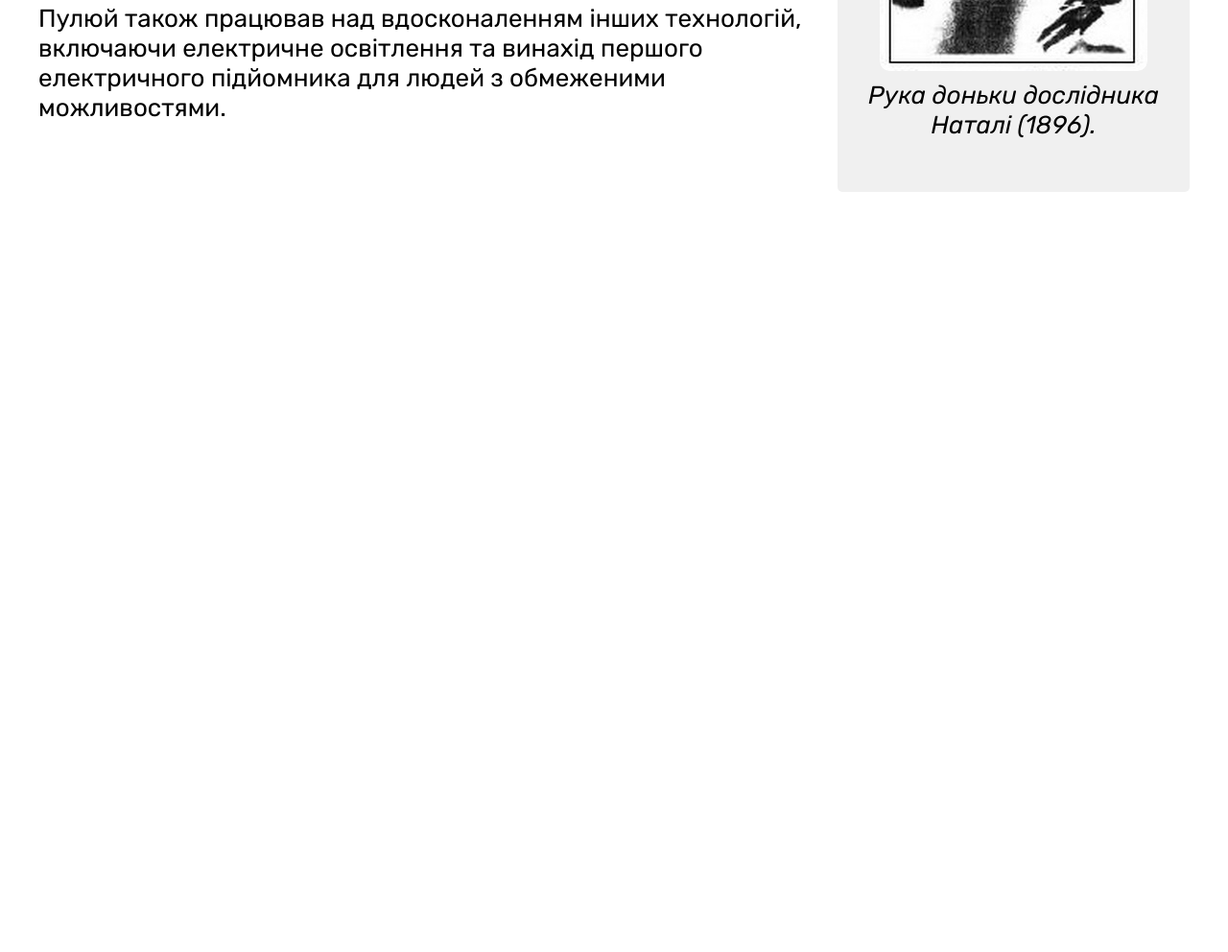
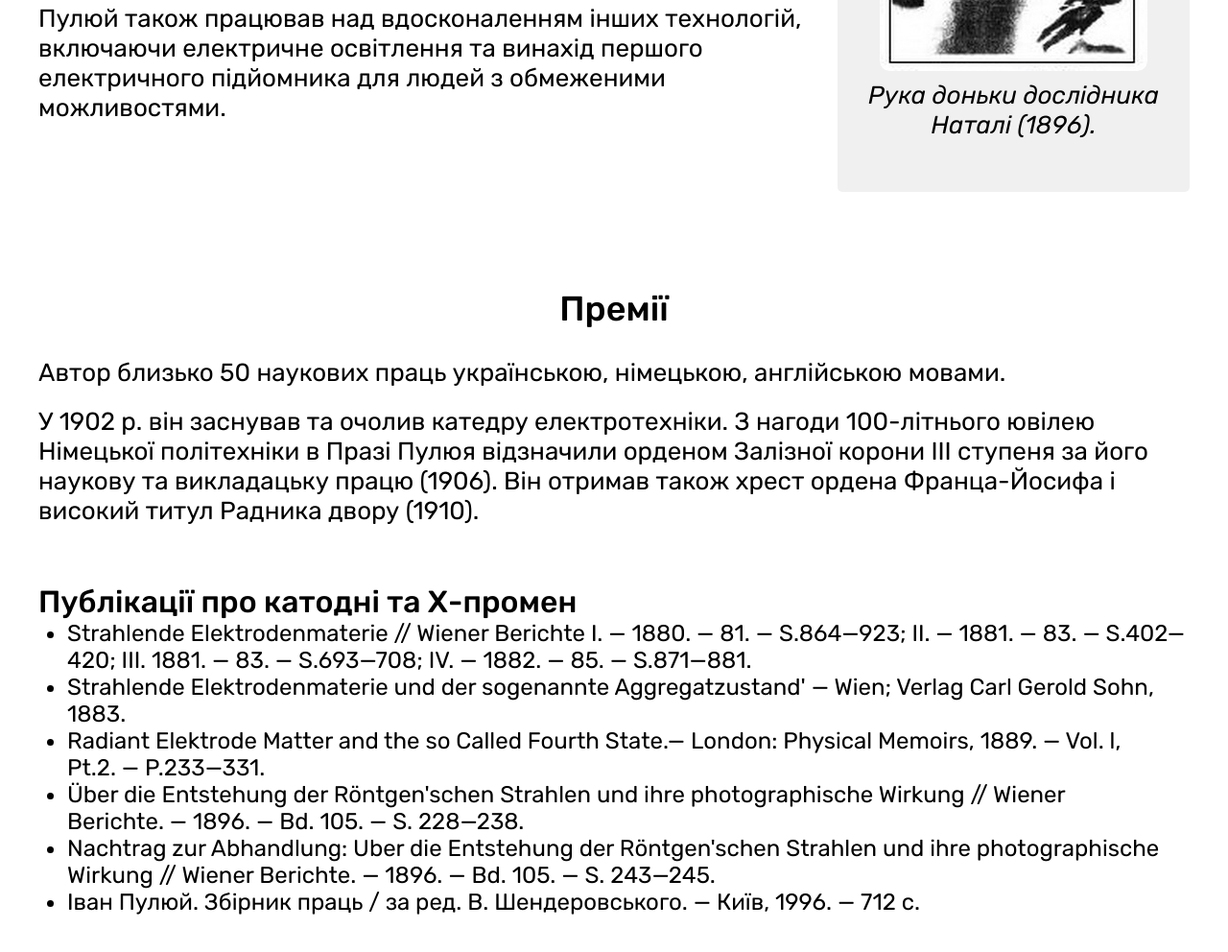
Before and after one commit to koliadervyanko/olymp-wbsite, a plain HTML site: page index.html in a window 1280 px wide. Shown: the part 2664-3656 px from the top of the page at 96% size. Before the commit the page ends 2964 px from the top, so only its background shows below. Drawn offline with Linux system fonts and the light colour scheme.

Commit message:
Created awards section

```diff
--- a/index.html
+++ b/index.html
@@ -149,6 +149,56 @@
           </div>
         </div>
       </div>
+      <div class="awards">
+        <h2>Премії</h2>
+        <div class="awards-data">
+          <div class="awards-data-main">
+            <p>
+              Автор близько 50 наукових праць українською, німецькою,
+              англійською мовами.
+            </p>
+            <p>
+              У 1902 р. він заснував та очолив катедру електротехніки. З нагоди
+              100-літнього ювілею Німецької політехніки в Празі Пулюя
+              відзначили орденом Залізної корони ІІІ ступеня за його наукову та
+              викладацьку працю (1906). Він отримав також хрест ордена
+              Франца-Йосифа і високий титул Радника двору (1910).
+            </p>
+          </div>
+          <div class="awards-data-publication">
+            <h4>Публікації про катодні та Х-промен</h4>
+            <ul>
+              <li>
+                Strahlende Elektrodenmaterie // Wiener Berichte I. — 1880. —
+                81. — S.864—923; II. — 1881. — 83. — S.402—420; III. 1881. —
+                83. — S.693—708; IV. — 1882. — 85. — S.871—881.
+              </li>
+              <li>
+                Strahlende Elektrodenmaterie und der sogenannte
+                Aggregatzustand' — Wien; Verlag Carl Gerold Sohn, 1883.
+              </li>
+              <li>
+                Radiant Elektrode Matter and the so Called Fourth State.—
+                London: Physical Memoirs, 1889. — Vol. l, Pt.2. — P.233—331.
+              </li>
+              <li>
+                Über die Entstehung der Röntgen'schen Strahlen und ihre
+                photographische Wirkung // Wiener Berichte. — 1896. — Bd. 105. —
+                S. 228—238.
+              </li>
+              <li>
+                Nachtrag zur Abhandlung: Uber die Entstehung der Röntgen'schen
+                Strahlen und ihre photographische Wirkung // Wiener Berichte. —
+                1896. — Bd. 105. — S. 243—245.
+              </li>
+              <li>
+                Іван Пулюй. Збірник праць / за ред. В. Шендеровського. — Київ,
+                1996. — 712 с.
+              </li>
+            </ul>
+          </div>
+        </div>
+      </div>
     </main>
     <script src="src/js/script.js"></script>
   </body>
--- a/src/styles/global.scss
+++ b/src/styles/global.scss
@@ -20,7 +20,9 @@ h3,
 h4,
 h5,
 h6,
-p {
+p,
+ul,
+ol {
   margin: 0;
   padding: 0;
   font-weight: normal;
--- a/src/styles/style.scss
+++ b/src/styles/style.scss
@@ -155,4 +155,28 @@ main {
       }
     }
   }
+  .awards {
+    margin-bottom: 100px;
+    &-data {
+      margin-top: 30px;
+      &-main {
+        display: flex;
+        flex-direction: column;
+        gap: 20px;
+      }
+      &-publication {
+        margin-top: 60px;
+        h4 {
+          font-size: 32px;
+          font-weight: 500;
+        }
+        ul {
+          li {
+            font-size: 24px;
+            margin-left: 30px;
+          }
+        }
+      }
+    }
+  }
 }
```
Also changed, not shown: src/styles/style.css.
